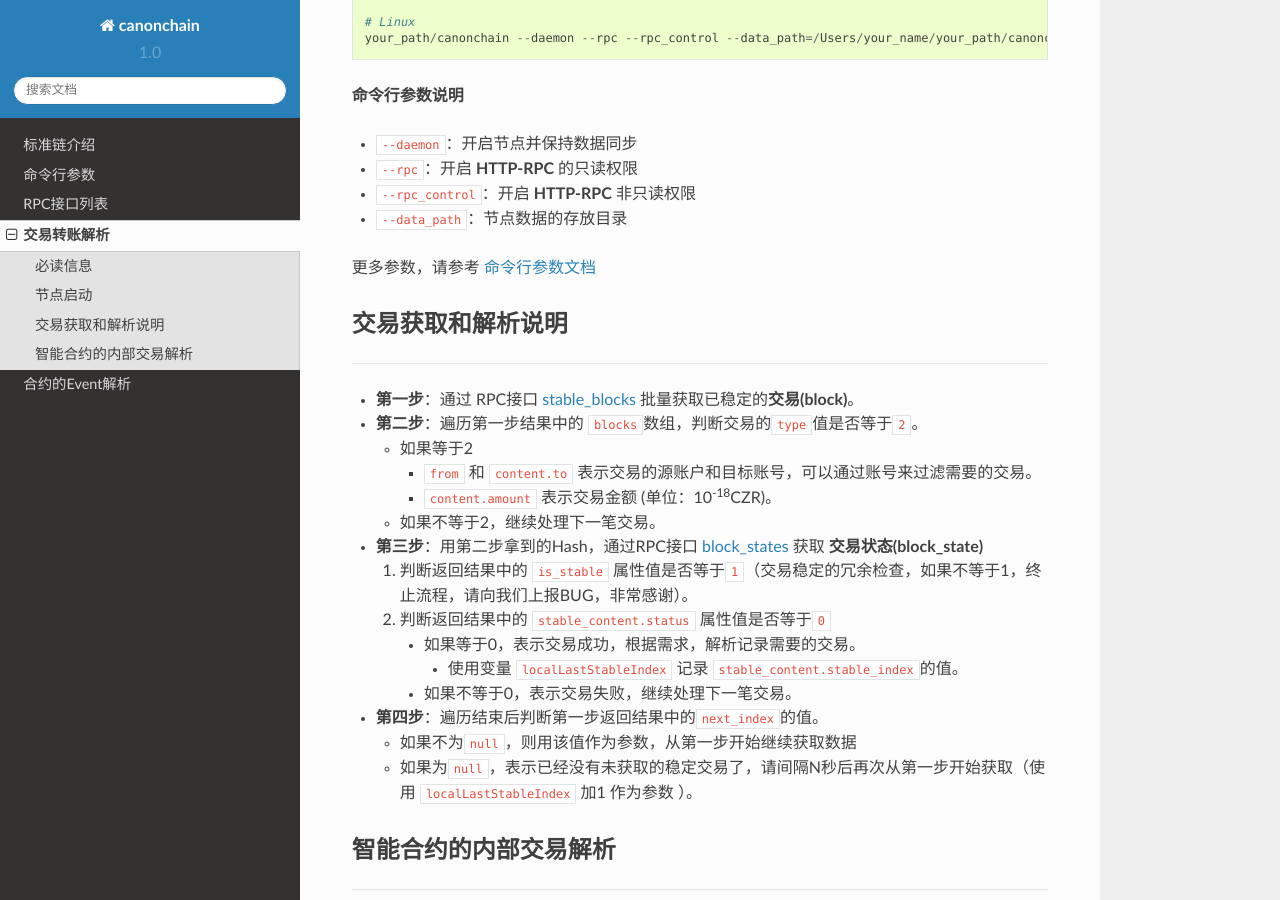
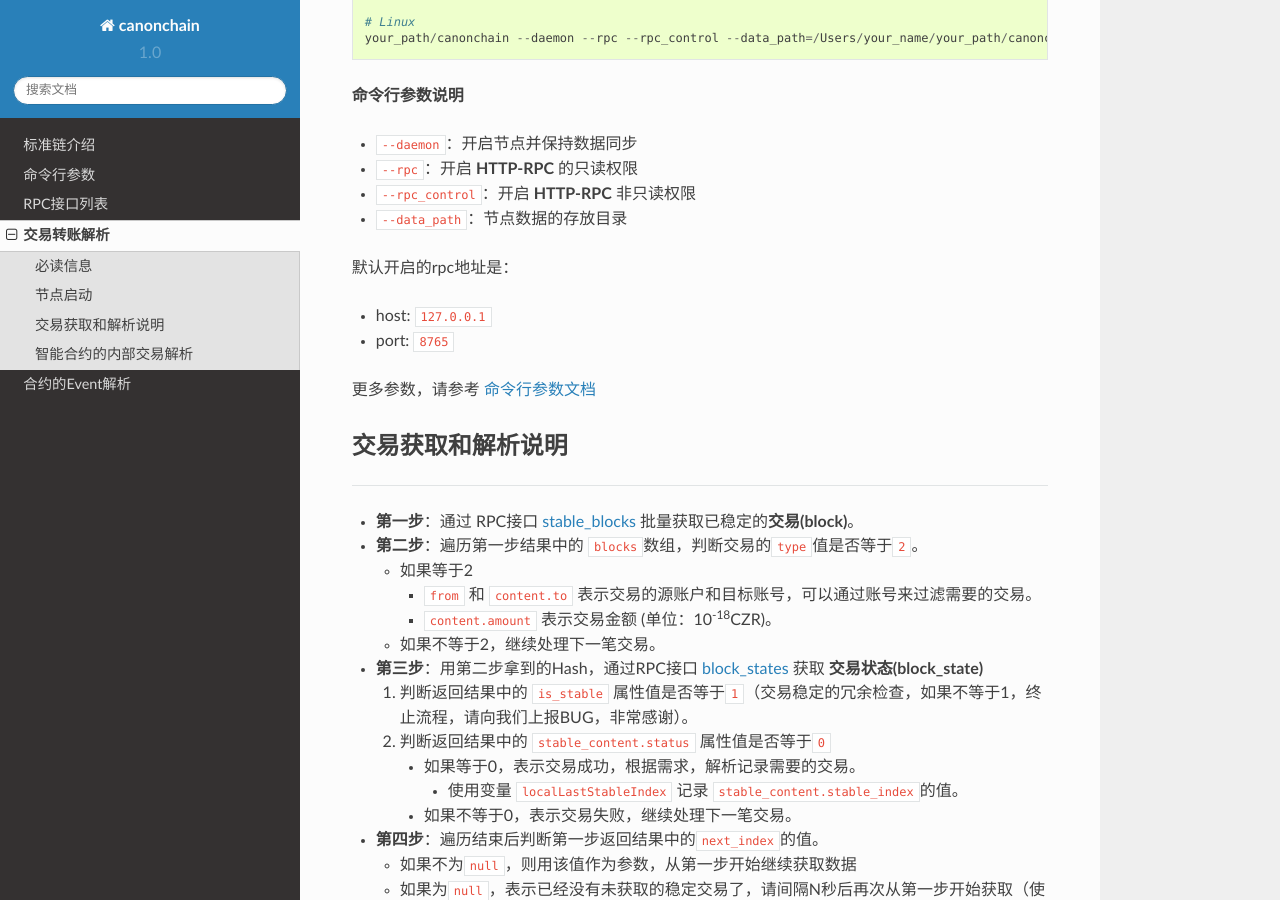
Before and after one commit to canonchain/canonchain-document, a Sphinx documentation site: the page built from docs/source/get-normal-info.md, in a window 1280 px wide and 900 px high, scrolled down 821 px. Built offline with Sphinx 7.4.7 and the Read the Docs theme 2.0.0, drawn with Linux system fonts in a browser that asks for light colours.

Commit message:
ADD node  Prot des

```diff
--- a/docs/source/get-normal-info.md
+++ b/docs/source/get-normal-info.md
@@ -35,6 +35,11 @@ your_path/canonchain --daemon --rpc --rpc_control --data_path=/Users/your_name/y
 - `--rpc_control`：开启 **HTTP-RPC** 非只读权限
 - `--data_path`：节点数据的存放目录
 
+默认开启的rpc地址是：
+
+- host: `127.0.0.1`
+- port: `8765`
+
 更多参数，请参考 [命令行参数文档](https://canonchain.readthedocs.io/zh/latest/source/Command-Line-Interfaces.html)
 
 ## 交易获取和解析说明
```
